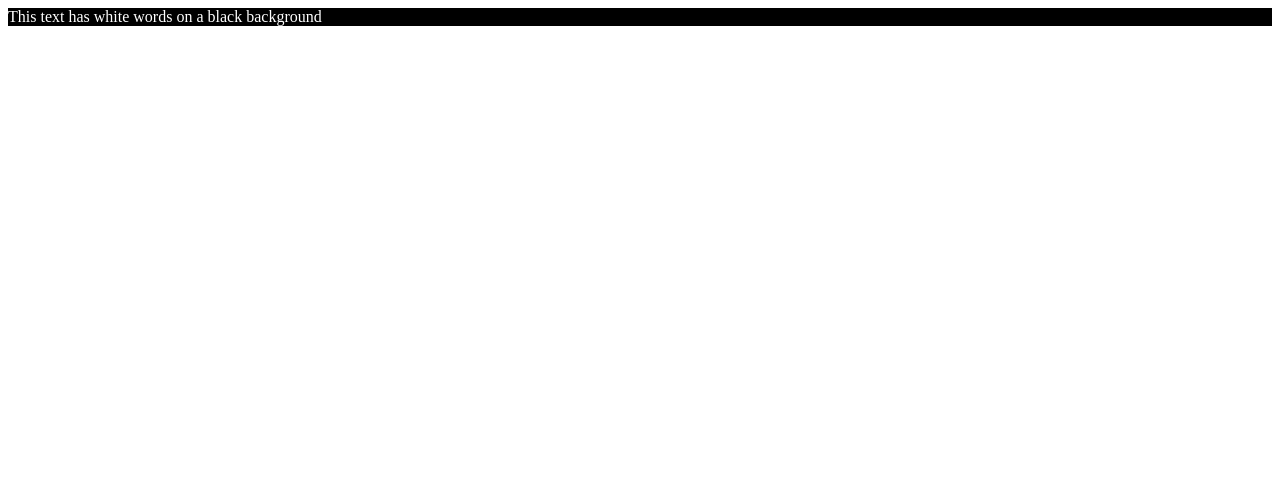
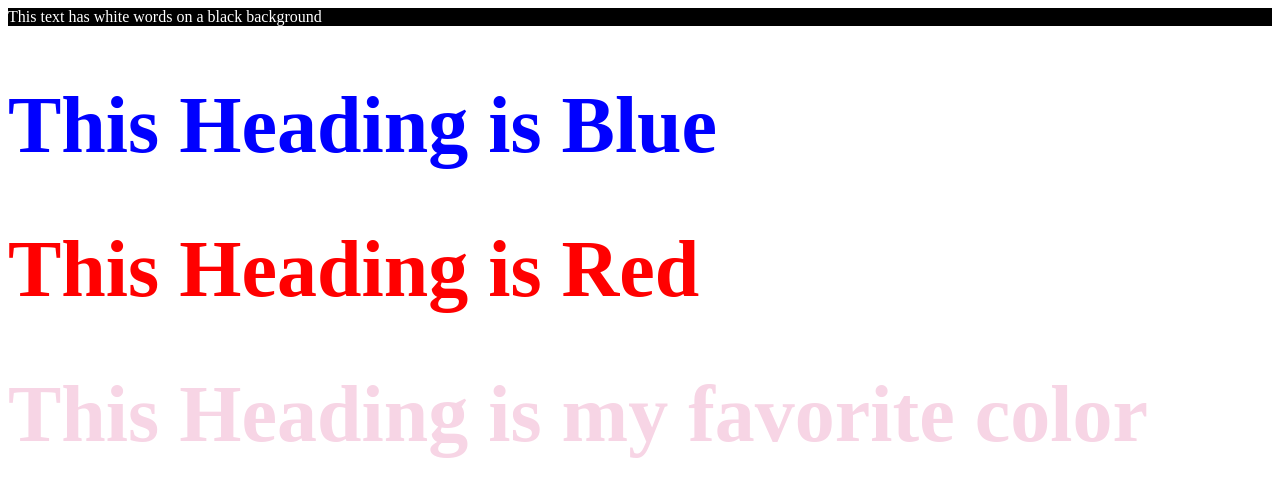
Before and after one commit to Syng026/Syng026.github.io, a plain HTML site: page cssdemo.html in a window 1280 px wide. Drawn offline with Linux system fonts and the light colour scheme.

Commit message:
Update cssdemo.html

```diff
--- a/cssdemo.html
+++ b/cssdemo.html
@@ -9,8 +9,12 @@
         background-color: black;
       }
     </style>
+    <link rel="stylesheet" href="style.css">
   </head>
   <body>
     <p class="white blackbackground">This text has white words on a black background</p>
+    <h1 class="blue">This Heading is Blue</h1>
+    <h1 id="red">This Heading is Red</h1>
+    <h1 class="favoriteColor">This Heading is my favorite color</h1>
   </body>
 </html>
```
